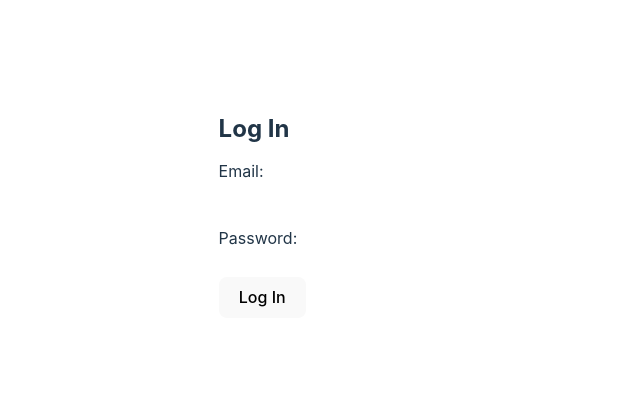
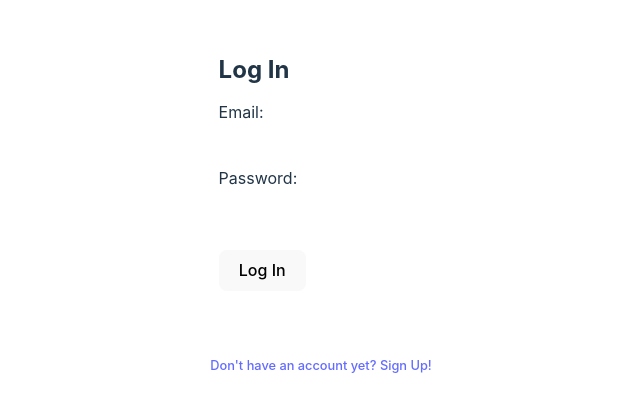
Before and after one commit to mmcknett/loggr, a React (Vite) app: page / in a window 1280 px wide. Shown: the part 192-604 px from the top of the page, without its empty margins (319-959 px from the left). Built offline with nearby package versions, Linux system fonts and the light colour scheme; no server answers.

Commit message:
feat: Create a SignUp form

```diff
--- a/src/App.css
+++ b/src/App.css
@@ -13,6 +13,7 @@ body {
 .App {
   display: flex;
   flex-direction: column;
+  min-width: 40vw;
 }
 
 /* Nav bar styling */
@@ -45,6 +46,7 @@ form {
   display: flex;
   flex-direction: column;
   align-items: flex-start;
+  align-self: center;
 }
 
 input {
@@ -124,3 +126,8 @@ table {
   font-size: 0.75em;
   line-height: 1.1em;
 }
+
+.signup-link {
+  cursor: pointer;
+  font-size: .8em;
+}
--- a/src/App.tsx
+++ b/src/App.tsx
@@ -1,15 +1,17 @@
 import './App.css'
 import { FirebaseContext } from './data/FirebaseContext'
 import { app, db, auth } from './data/database';
-import React from 'react';
+import { useState } from 'react';
 import { useLogin } from './useLogin';
 import { LogTable } from './components/LogTable';
 import { LoginForm } from './components/LoginForm';
 import { TimeEntryForm } from './components/TimeEntryForm';
 import { NavBar } from './components/NavBar';
+import { SignupForm } from './components/SignupForm';
 
 export default function App() {
   const currentUser = useLogin(auth);
+  const [showSignup, setShowSignup] = useState(false);
 
   return (
     <FirebaseContext.Provider value={{ app, db, auth }}>
@@ -22,7 +24,14 @@ export default function App() {
               <LogTable />
               </>
             :
-              <LoginForm />
+              (
+                <>
+                  { showSignup ? <SignupForm/> : <LoginForm /> }
+                  <a className='signup-link' onClick={ (e) => { e.preventDefault(); setShowSignup(!showSignup); } }>
+                    { showSignup ? "Already have an account? Log In!" : "Don't have an account yet? Sign Up!" }
+                  </a>
+                </>
+              )
         }
       </div>
     </FirebaseContext.Provider>
--- /dev/null
+++ b/src/components/SignupForm.tsx
@@ -0,0 +1,27 @@
+import { FirebaseContext } from '../data/FirebaseContext';
+import { useContext } from 'react';
+import { createUserWithEmailAndPassword } from 'firebase/auth';
+import { EmailPasswordForm, Email, Password, LastError } from './email-password-form';
+
+export function SignupForm() {
+  const { auth } = useContext(FirebaseContext)!;
+
+  const signup = async (email: Email, password: Password): Promise<LastError> => {
+    try {
+      await createUserWithEmailAndPassword(auth, email, password);
+      return '';
+    } catch (err: any) {
+      // Handle error codes listed in https://firebase.google.com/docs/reference/js/v8/firebase.auth.Auth#error-codes_3
+      const { message } = err;
+      return message;
+    }
+  }
+
+  return (
+    <EmailPasswordForm
+      submit={ signup }
+      formTitle='Create an Account'
+      submitText='Sign Up'
+    />
+  );
+}
--- a/src/components/email-password-form.tsx
+++ b/src/components/email-password-form.tsx
@@ -51,7 +51,9 @@ export function EmailPasswordForm(props: IEmailPasswordFormProps) {
       <label htmlFor='password'>Password:</label>
       <input autoComplete='current-password' type='password' id='password' name='password' value={state.password} onChange={handleChange} />
 
-      <button type='submit'>{ props.submitText }</button>
+      <div id='submit-row' className='horiz'>
+        <button type='submit'>{ props.submitText }</button>
+      </div>
       {state.lastError && <div style={{ color: 'red' }}>{state.lastError}</div>}
     </form>
   );
```
